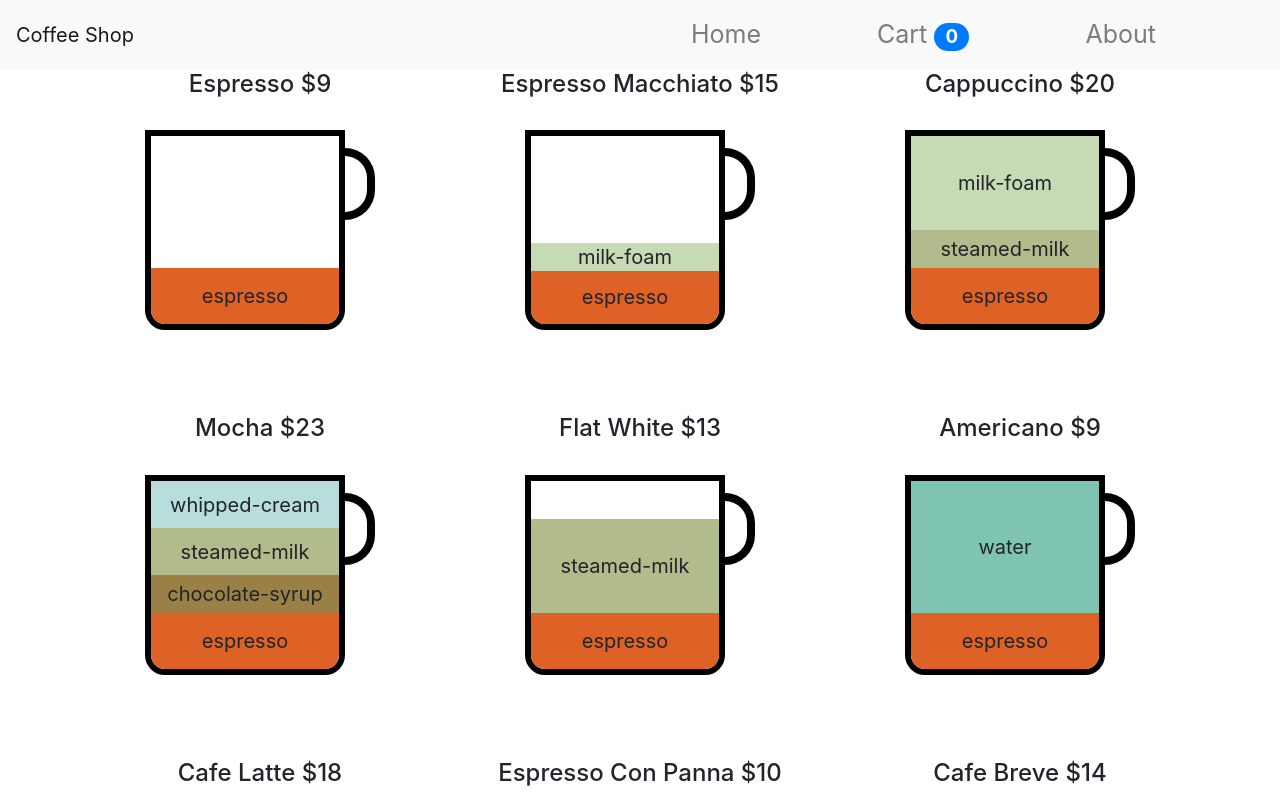
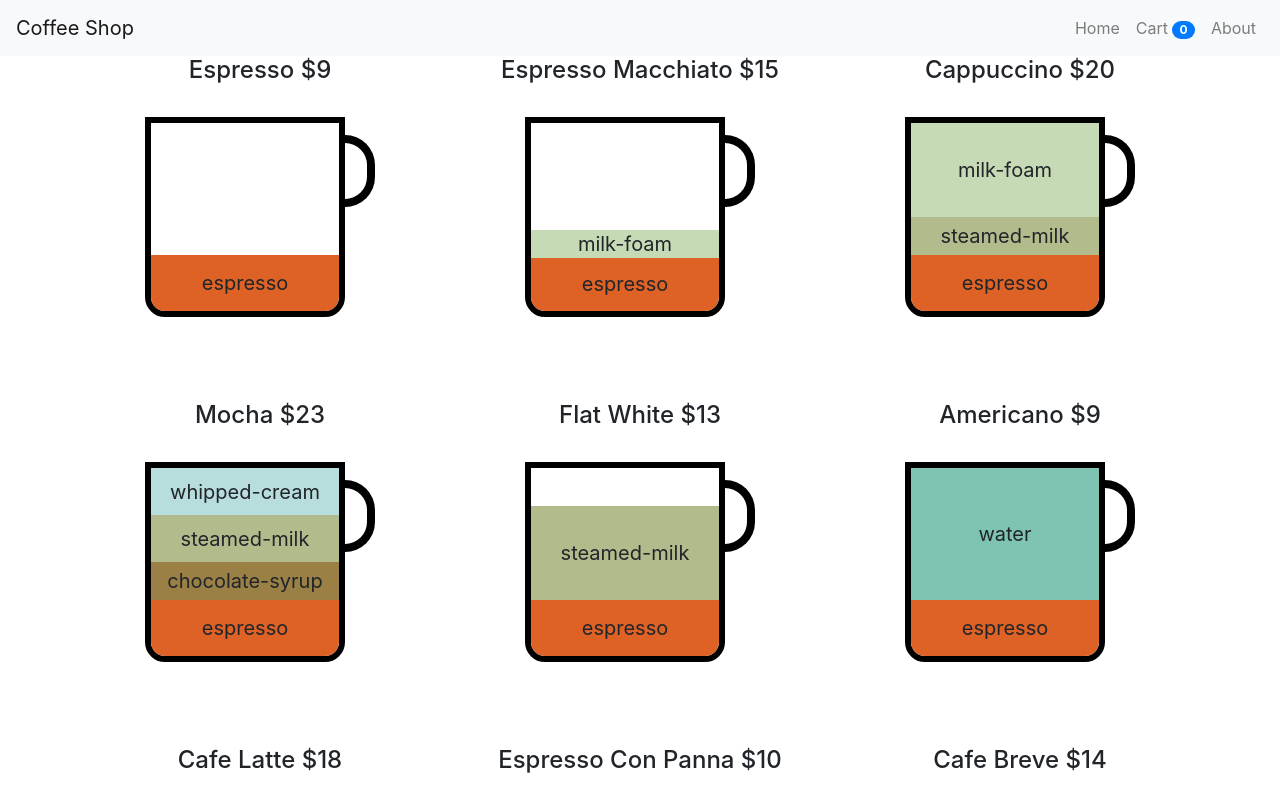
Before and after one commit to adarshdhital007/coffeeshop, an Angular app: page / in a window 1280 px wide. Shown: the top 800 px of the page. Built offline with nearby package versions, Linux system fonts and the light colour scheme.

Commit message:
Update app.component.css

```diff
--- a/src/app/app.component.css
+++ b/src/app/app.component.css
@@ -1,8 +1,3 @@
-.navbar-nav .nav-link {
-  font-size: 25px;
-  margin-right: 100px;
-  transition: color 0.3s;
-}
 
 .navbar-nav .nav-link:hover {
   color: #007bff;
```
